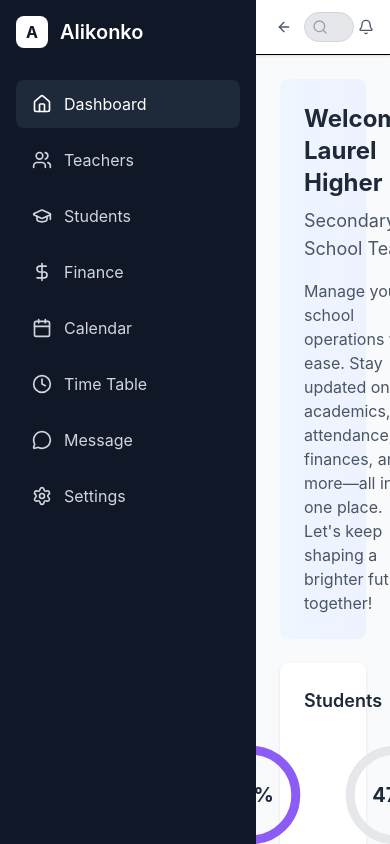
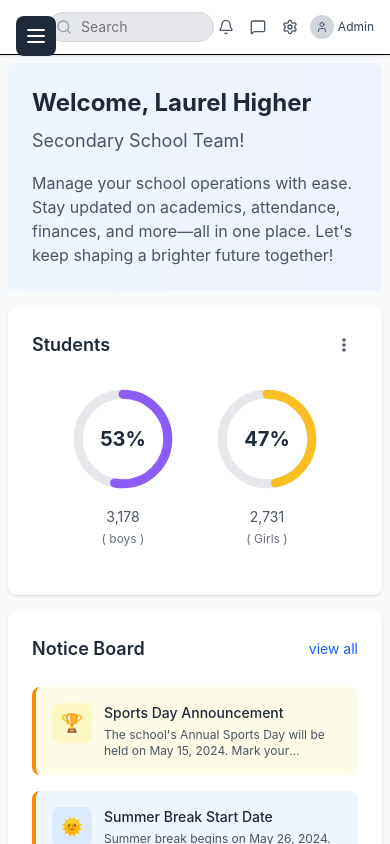
Before and after one commit to Khelva47/school-management-system, a Next.js app: page / in a window 390 px wide. Built offline with nearby package versions, Linux system fonts and the light colour scheme.

Commit message:
Made the entry point responsive

```diff
--- a/src/app/components/layout/Sidebar.js
+++ b/src/app/components/layout/Sidebar.js
@@ -1,4 +1,4 @@
-import React from 'react';
+import React, { useState } from 'react';
 import {
   Home,
   Users,
@@ -7,10 +7,13 @@ import {
   Calendar,
   Clock,
   MessageCircle,
-  Settings
+  Settings,
+  Menu,
+  X
 } from 'lucide-react';
 
 const Sidebar = ({ activeTab, setActiveTab }) => {
+  const [isOpen, setIsOpen] = useState(false);
   const menuItems = [
     { id: 'dashboard', label: 'Dashboard', icon: Home },
     { id: 'teachers', label: 'Teachers', icon: Users },
@@ -23,7 +26,19 @@ const Sidebar = ({ activeTab, setActiveTab }) => {
   ];
 
   return (
-    <div className="w-64 bg-gray-900 text-white h-full">
+    <>
+      {/* Toggle Button for Mobile */}
+      <button
+        onClick={() => setIsOpen(!isOpen)}
+        className="md:hidden p-2 text-white bg-gray-800 rounded-lg fixed top-4 left-4 z-50"
+      >
+        {isOpen ? <X size={24} /> : <Menu size={24} />}
+      </button>
+
+      {/* Sidebar */}
+      <div className={`bg-gray-900 text-white h-full fixed top-0 left-0 transition-all duration-300 z-40 ${
+        isOpen ? 'w-64' : 'w-0 md:w-64'
+      } overflow-hidden md:static md:w-64`}>
         <div className="p-4">
           <div className="flex items-center mb-8">
             <div className="w-8 h-8 bg-white rounded-lg mr-3 flex items-center justify-center">
@@ -38,7 +53,10 @@ const Sidebar = ({ activeTab, setActiveTab }) => {
               return (
                 <button
                   key={item.id}
-                onClick={() => setActiveTab(item.id)}
+                  onClick={() => {
+                    setActiveTab(item.id);
+                    if (isOpen && window.innerWidth < 768) setIsOpen(false); // Close on mobile after click
+                  }}
                   className={`w-full flex items-center px-4 py-3 mb-2 rounded-lg transition-colors ${
                     activeTab === item.id
                       ? 'bg-gray-800 text-white'
@@ -53,6 +71,15 @@ const Sidebar = ({ activeTab, setActiveTab }) => {
           </nav>
         </div>
       </div>
+
+      {/* Overlay for Mobile */}
+      {isOpen && window.innerWidth < 768 && (
+        <div
+          className="fixed inset-0 bg-black bg-opacity-50 z-30"
+          onClick={() => setIsOpen(false)}
+        ></div>
+      )}
+    </>
   );
 };
 
--- a/src/app/page.js
+++ b/src/app/page.js
@@ -24,11 +24,11 @@ export default function Home() {
     switch (activeTab) {
       case 'dashboard':
         return (
-          <div className="space-y-6">
-            <div className="grid grid-cols-1 lg:grid-cols-12 gap-6">
-              <div className="lg:col-span-6 xl:col-span-7 space-y-6">
+          <div className="space-y-4 sm:space-y-6">
+            <div className="grid grid-cols-1 lg:grid-cols-12 gap-4 sm:gap-6">
+              <div className="lg:col-span-6 xl:col-span-7 space-y-4 sm:space-y-6">
                 <WelcomeSection />
-                <div className="grid grid-cols-1 md:grid-cols-2 gap-6">
+                <div className="grid grid-cols-1 sm:grid-cols-2 gap-4 sm:gap-6">
                   <StudentStats />
                   <NoticeBoard />
                 </div>
@@ -36,21 +36,21 @@ export default function Home() {
                   <EarningsChart />
                 </div>
               </div>
-              <div className="lg:col-span-6 xl:col-span-5 space-y-6">
-                <div className="flex gap-4">
+              <div className="lg:col-span-6 xl:col-span-5 space-y-4 sm:space-y-6">
+                <div className="flex flex-col sm:flex-row gap-4">
                   <div className="flex flex-col gap-4 flex-1">
                     <StatCard title="Students" value="5,909" color="yellow" />
                     <StatCard title="Teachers" value="60" color="purple" />
                     <StatCard title="Employee" value="100" color="yellow" />
                   </div>
-                  <div className="bg-white rounded-lg shadow-sm p-4 w-100">
+                  <div className="bg-white rounded-lg shadow-sm p-2 sm:p-4 w-full sm:w-auto">
                     <Calendar year={2021} month={8} />
                   </div>
                 </div>
-                <div className="grid grid-cols-1 md:grid-cols-1 gap-6">
+                <div className="grid grid-cols-1 gap-4 sm:gap-6">
                   <FinancialOverview income={2954000} expenses={19291266} className="h-32 p-2 bg-white rounded-lg shadow-md" />
                 </div>
-                <div className="grid grid-cols-1 lg:grid-cols-2 gap-6">
+                <div className="grid grid-cols-1 sm:grid-cols-2 gap-4 sm:gap-6">
                   <FeeStatus paid={1335} pending={4366} overdue={208} />
                   <Messages />
                 </div>
@@ -95,13 +95,13 @@ export default function Home() {
         <meta name="viewport" content="width=device-width, initial-scale=1" />
         <link rel="icon" href="/favicon.ico" />
       </Head>
-      <div className="flex h-screen bg-gray-50">
+      <div className="flex flex-col h-screen bg-gray-50 md:flex-row">
         <Sidebar activeTab={activeTab} setActiveTab={setActiveTab} />
 
-        <div className="flex-1 flex flex-col overflow-hidden">
+        <div className="flex-1 flex flex-col overflow-hidden w-full">
           <Header />
 
-          <main className="flex-1 overflow-x-hidden overflow-y-auto p-6">
+          <main className="flex-1 overflow-x-hidden overflow-y-auto p-2 sm:p-4">
             {renderContent()}
           </main>
         </div>
```
Lines whose indentation alone changed are shown as unchanged.
